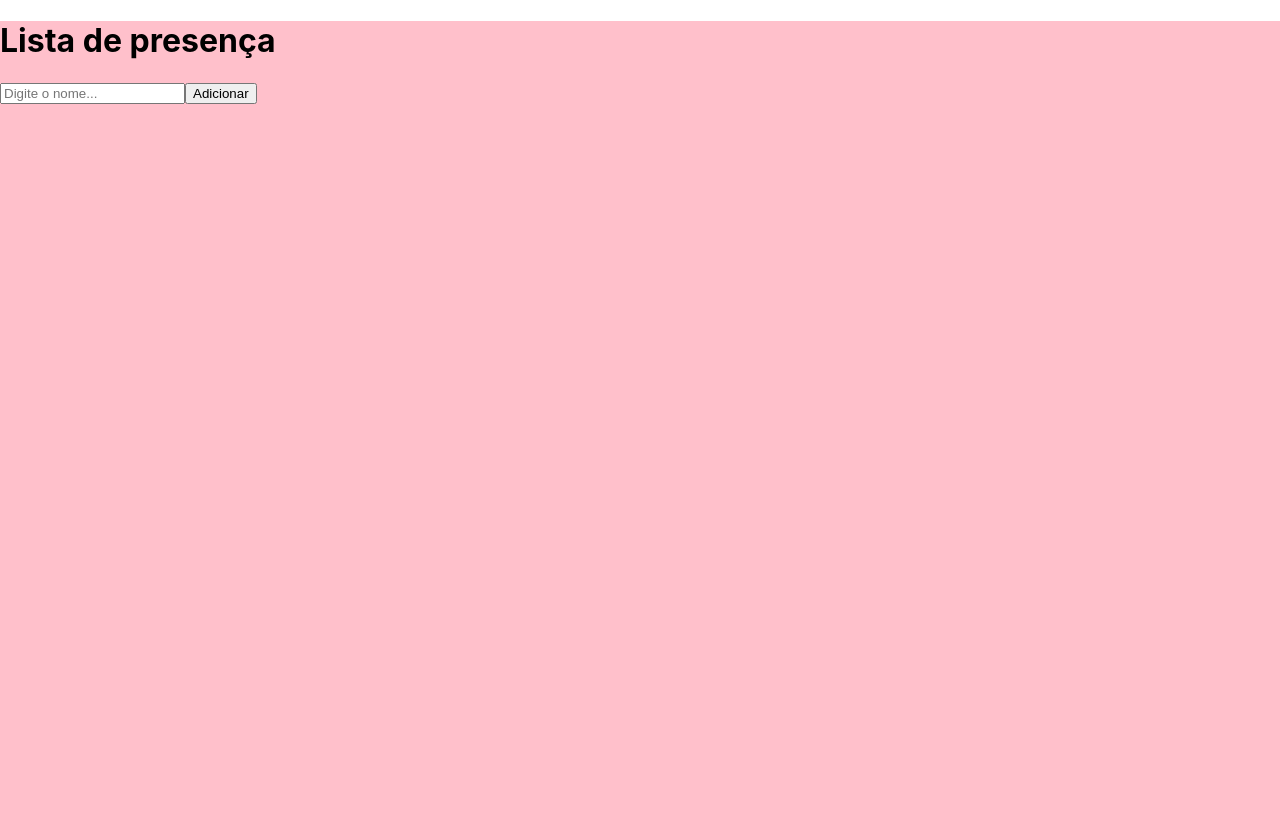
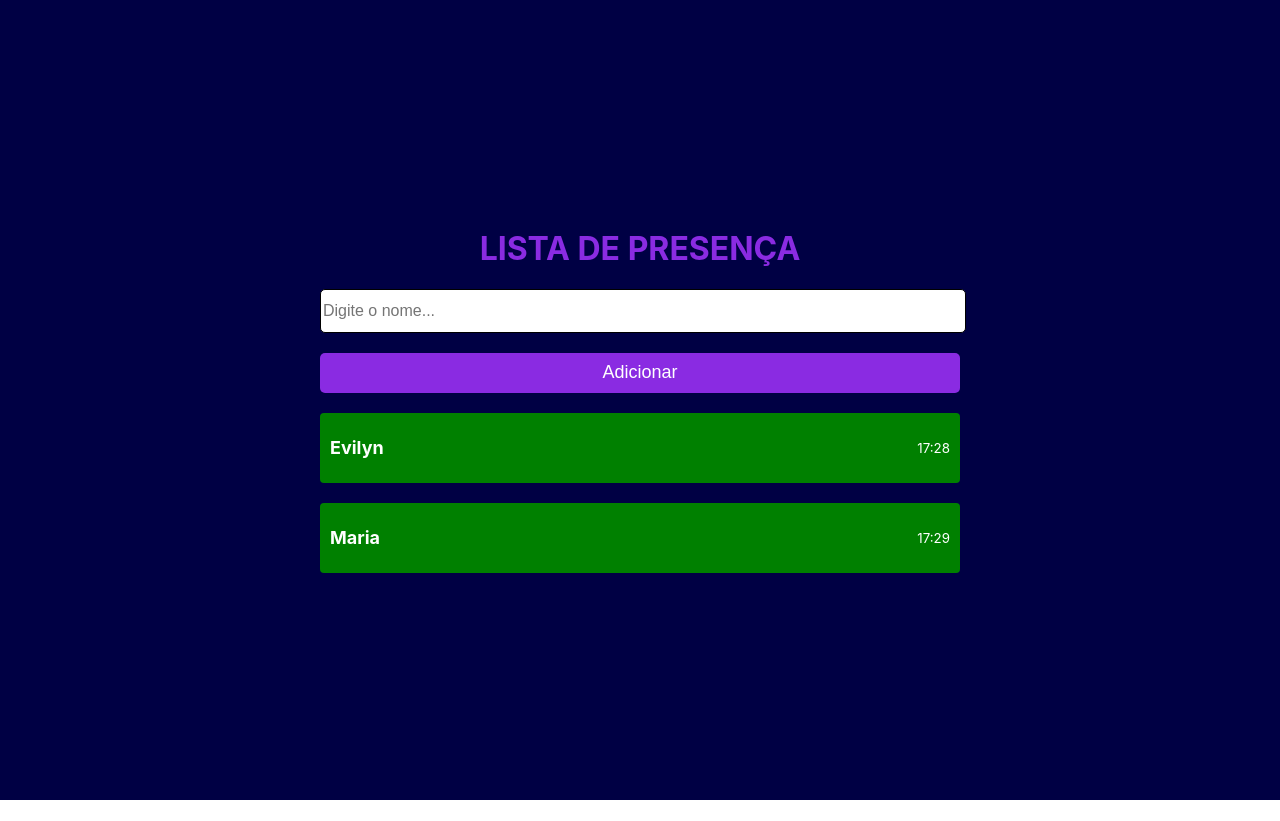
Before and after one commit to evilyn-cordeiro/attendance-list-web, a React (Create React App) app: page / in a window 1280 px wide. After the commit the page ends 800 px from the top, so only its background shows below. Built offline with nearby package versions, Linux system fonts and the light colour scheme.

Commit message:
style: page home

```diff
--- a/src/App.css
+++ b/src/App.css
@@ -1,38 +1,5 @@
 .App {
-  text-align: center;
+  margin: 0;
+  padding: 0;
+  box-sizing: border-box;
 }
-
-.App-logo {
-  height: 40vmin;
-  pointer-events: none;
-}
-
-@media (prefers-reduced-motion: no-preference) {
-  .App-logo {
-    animation: App-logo-spin infinite 20s linear;
-  }
-}
-
-.App-header {
-  background-color: #282c34;
-  min-height: 100vh;
-  display: flex;
-  flex-direction: column;
-  align-items: center;
-  justify-content: center;
-  font-size: calc(10px + 2vmin);
-  color: white;
-}
-
-.App-link {
-  color: #61dafb;
-}
-
-@keyframes App-logo-spin {
-  from {
-    transform: rotate(0deg);
-  }
-  to {
-    transform: rotate(360deg);
-  }
-}
--- a/src/components/Card/index.jsx
+++ b/src/components/Card/index.jsx
@@ -1,10 +1,10 @@
 import './style.css';
 
-export default function Card() {
+export default function Card(props) {
   return (
-    <div>
-      <strong>Evilyn A Lima</strong>
-      <small> 16:50</small>
+    <div className='card'>
+      <strong className='card-strong'>{props.name}</strong>
+      <small>{props.time}</small>
     </div>
   );
 }
--- a/src/components/Card/style.css
+++ b/src/components/Card/style.css
@@ -0,0 +1,26 @@
+.card{
+  width: 100%;
+  height: 70px;
+
+  background: green;
+  color:#fff;
+
+  border-radius: 4px;
+  margin-bottom: 20px;
+
+  display: flex;
+  align-items: center;
+  justify-content: space-between;
+}
+
+.card-strong{
+  font-size:18px;
+}
+
+small{
+  padding-right: 10px;
+}
+
+strong{
+  padding-left: 10px;
+}
--- /dev/null
+++ b/src/components/index.jsx
@@ -0,0 +1,5 @@
+import Card from './Card';
+
+export {
+  Card,
+};
--- a/src/pages/Home/index.jsx
+++ b/src/pages/Home/index.jsx
@@ -1,11 +1,16 @@
+import { Card } from '../../components';
 import './style.css';
 
 export default function HomeScreen() {
   return (
-    <div className='container'>
-      <h1> Lista de presença</h1>
-      <input type={'text'} placeholder={'Digite o nome...'} />
-      <button type={'button'}>Adicionar</button>
+    <div className={'container'}>
+      <div className={'inner-container'}>
+        <h1 className={'title'}>LISTA DE PRESENÇA</h1>
+        <input type={'text'} placeholder={'Digite o nome...'} />
+        <button type={'button'}>Adicionar</button>
+        <Card name={'Evilyn'} time={'17:28'} />
+        <Card  name={'Maria'} time={'17:29'}/>
+      </div>
     </div >
   );
 }
--- a/src/pages/Home/style.css
+++ b/src/pages/Home/style.css
@@ -1,5 +1,61 @@
 .container {
   width: 100%;
   height: 100vh;
-  background: pink;
+
+  display: flex;
+  align-items: center;
+  justify-content: center;
+
+  background-color: #004;
 }
+
+.inner-container {
+  width: 50%;
+  height: fit-content;
+
+  display: flex;
+  flex-direction: column;
+  justify-content: center;
+}
+
+.title {
+  width: 100%;
+  height: fit-content;
+
+  display: flex;
+  align-items: center;
+  justify-content: center;
+
+  color: blueviolet;
+}
+
+input {
+  width: 100%;
+  height: 40px;
+  border: 1px solid black;
+  border-radius: 5px;
+
+  font-size: 16px;
+  color:blueviolet;
+}
+
+input:focus {
+  outline: none;
+  border-color: blueviolet;
+}
+
+button {
+  width: 100%;
+  height: 40px;
+
+  margin-top: 20px;
+  margin-bottom: 20px;
+
+  font-size: 18px;
+  cursor: pointer;
+
+  background: blueviolet;
+  border: none;
+  border-radius: 5px;
+  color: #fff;
+}
```
Also changed, not shown: src/components/index.js (deleted).
